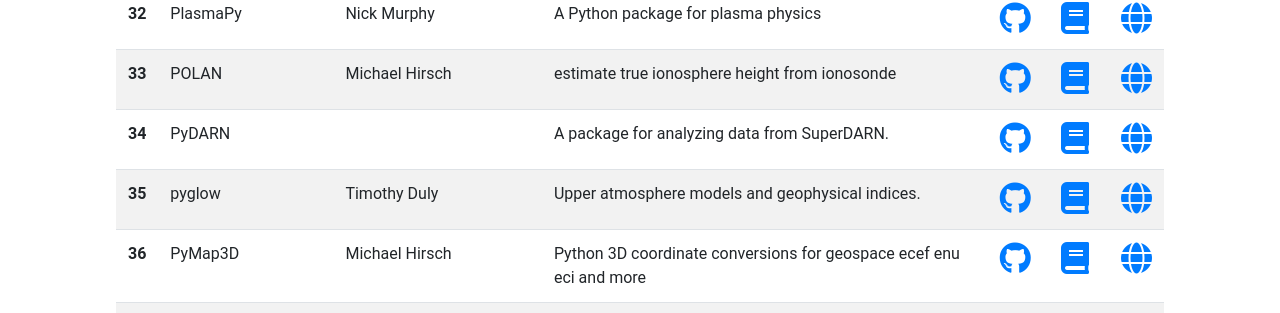
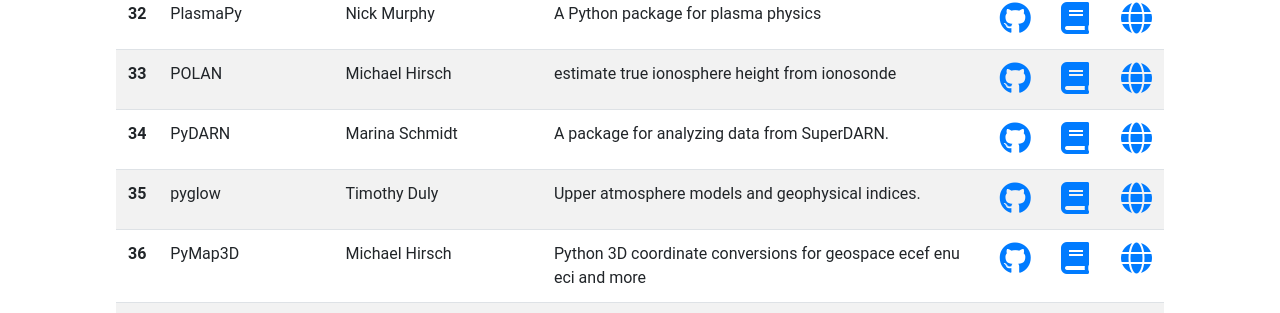
Before and after one commit to heliophysicsPy/heliophysicsPy.github.io, a Jekyll site: the page built from _pages/projects.html, in a window 1280 px wide and 900 px high, scrolled down 2320 px. Shown: the part 136-449 px from the top of the window. Built offline with Jekyll 4.4.1, drawn with Linux system fonts in a browser that asks for light colours; nearby versions of some CDN libraries.

Commit message:
Update projects.yml

```diff
--- a/_data/projects.yml
+++ b/_data/projects.yml
@@ -148,9 +148,8 @@
 
 - name: "PyDARN"
   description: "A package for analyzing data from SuperDARN."
-  logo: "https://camo.githubusercontent.com/446f7d47177fd5b0f7aa141a31cef246769cf843/68747470733a2f2f7261772e6769746875622e636f6d2f74696d64756c79342f7079676c6f772f6d61737465722f6c6f676f2e706e67"
-  code: "https://github.com/vtsuperdarn/davitpy"
-  contact: ""
+  code: "https://github.com/SuperDARN/pydarn"
+  contact: "Marina Schmidt"
   keywords: ["ionosphere_thermosphere_mesosphere","general"]
 
 - name: PyMap3D
```
